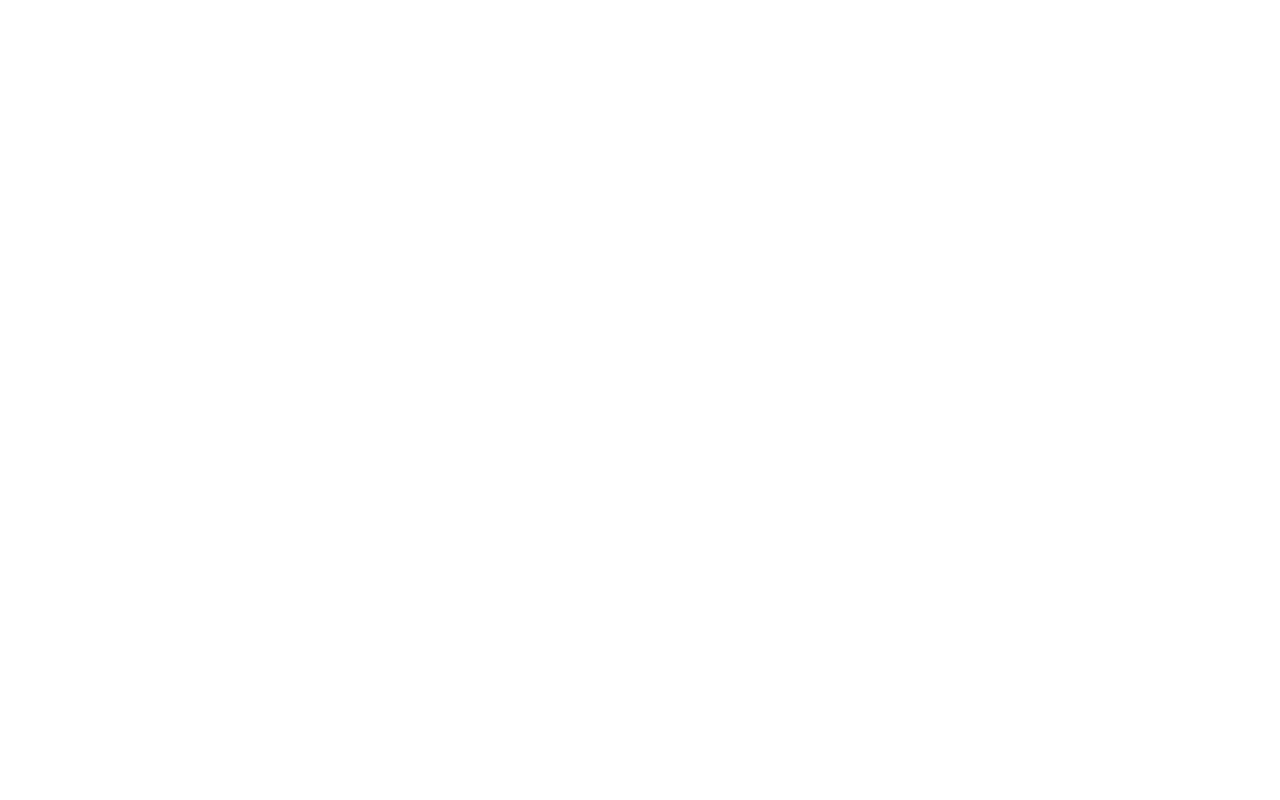
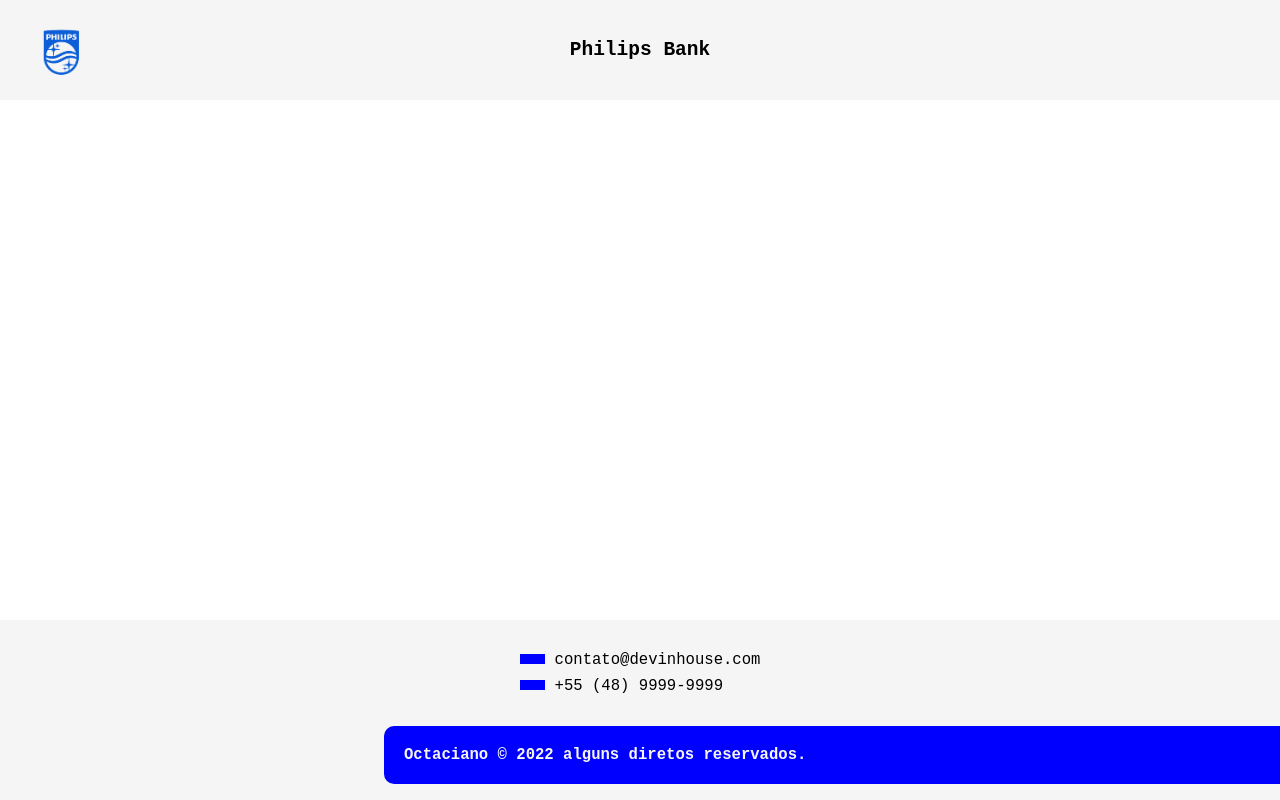
Before and after one commit to 2kand2/2kand2-DEVinPhilips-M1S04, a plain HTML site: page index.html in a window 1280 px wide. Drawn offline with Linux system fonts and the light colour scheme.

Commit message:
Include header and footer

```diff
--- a/css/style.css
+++ b/css/style.css
@@ -0,0 +1,69 @@
+* {
+  margin: 0;
+  padding: 0;
+  box-sizing: border-box;
+  font-family: monospace;
+}
+.container {
+  display: flex;
+  flex-direction: column;
+  min-height: 100vh;
+}
+/*Header*/
+.header {
+  width: 100%;
+  height: 100px;
+  display: grid;
+  grid-template-columns: repeat(3, 1fr);
+  align-items: center;
+  background: rgb(245, 245, 245);
+}
+.logo-header {
+  width: 120px;
+}
+.title-header {
+  font-weight: bold;
+  font-size: 1.5rem;
+  text-align: center;
+}
+/*Main*/
+.main-section {
+  flex: 1 0 400px;
+}
+/*Footer*/
+.footer {
+  width: 100%;
+  height: 180px;
+  display: flex;
+  flex-direction: column;
+  align-items: center;
+  justify-content: space-around;
+  background-color: rgb(245, 245, 245);
+  font-size: 1.2rem;
+}
+.dados {
+  margin-top: 15px;
+  display: flex;
+  flex-direction: column;
+  gap: 8px;
+}
+.dados li {
+  list-style: none;
+}
+.dados li::before {
+  content: "";
+  display: inline-block;
+  width: 25px;
+  height: 10px;
+  margin-right: 10px;
+  background: blue;
+}
+.footer p {
+  width: 70%;
+  align-self: flex-end;
+  padding: 20px;
+  font-weight: bold;
+  background: blue;
+  color: rgb(245, 245, 245);
+  border-radius: 10px 0 0 10px;
+}
--- a/index.html
+++ b/index.html
@@ -8,5 +8,20 @@
     <link rel="stylesheet" href="./css/style.css" />
     <script src="./index.js" defer></script>
   </head>
-  <body></body>
+  <body>
+    <div class="container">
+      <header class="header">
+        <img class="logo-header" src="./img/logo-philips.png" alt="logo da philips" />
+        <p class="title-header">Philips Bank</p>
+      </header>
+      <section class="main-section"></section>
+      <footer class="footer">
+        <ul class="dados">
+          <li>contato@devinhouse.com</li>
+          <li>+55 (48) 9999-9999</li>
+        </ul>
+        <p>Octaciano © 2022 alguns diretos reservados.</p>
+      </footer>
+    </div>
+  </body>
 </html>
```
Also changed, not shown: img/logo-philips.png (added).
